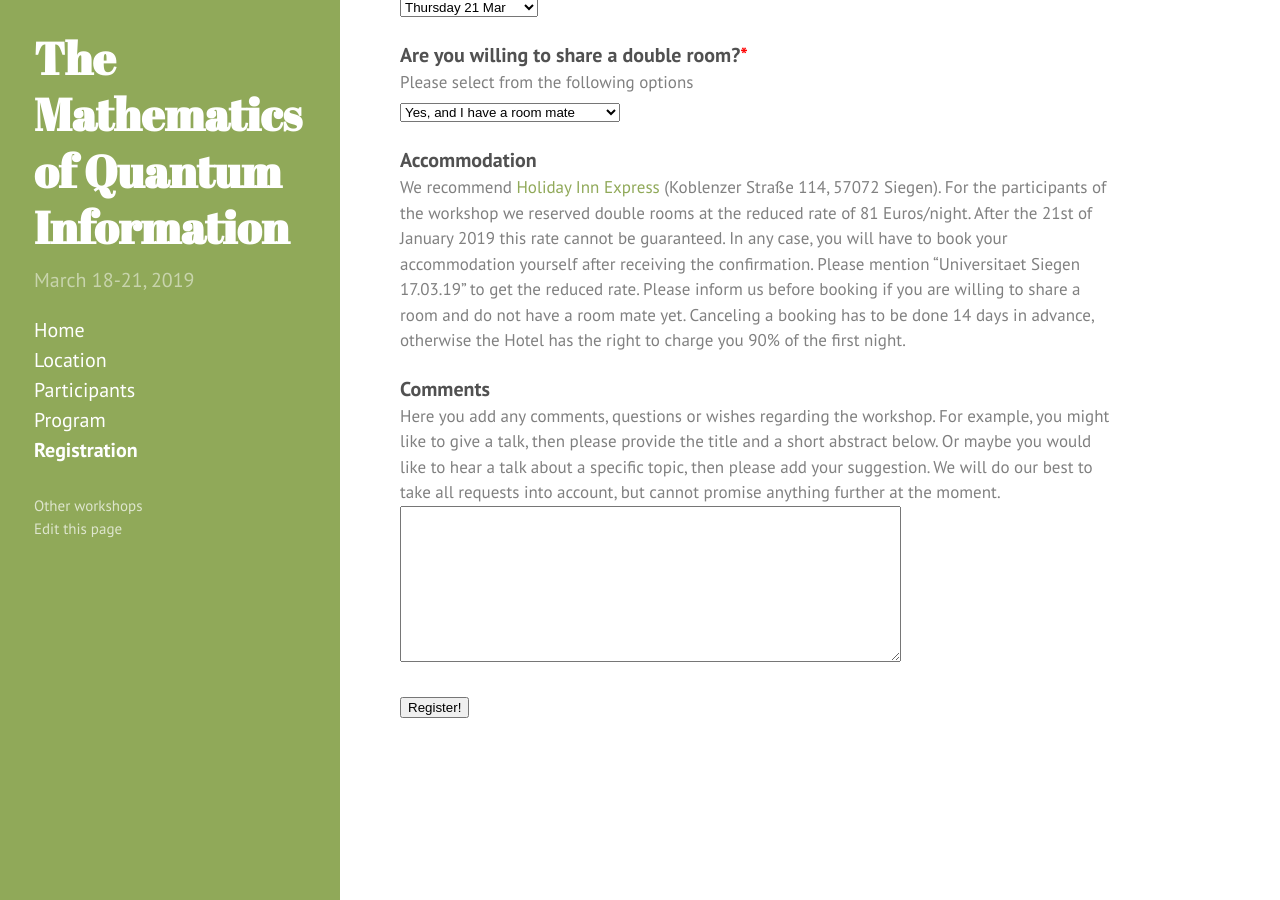
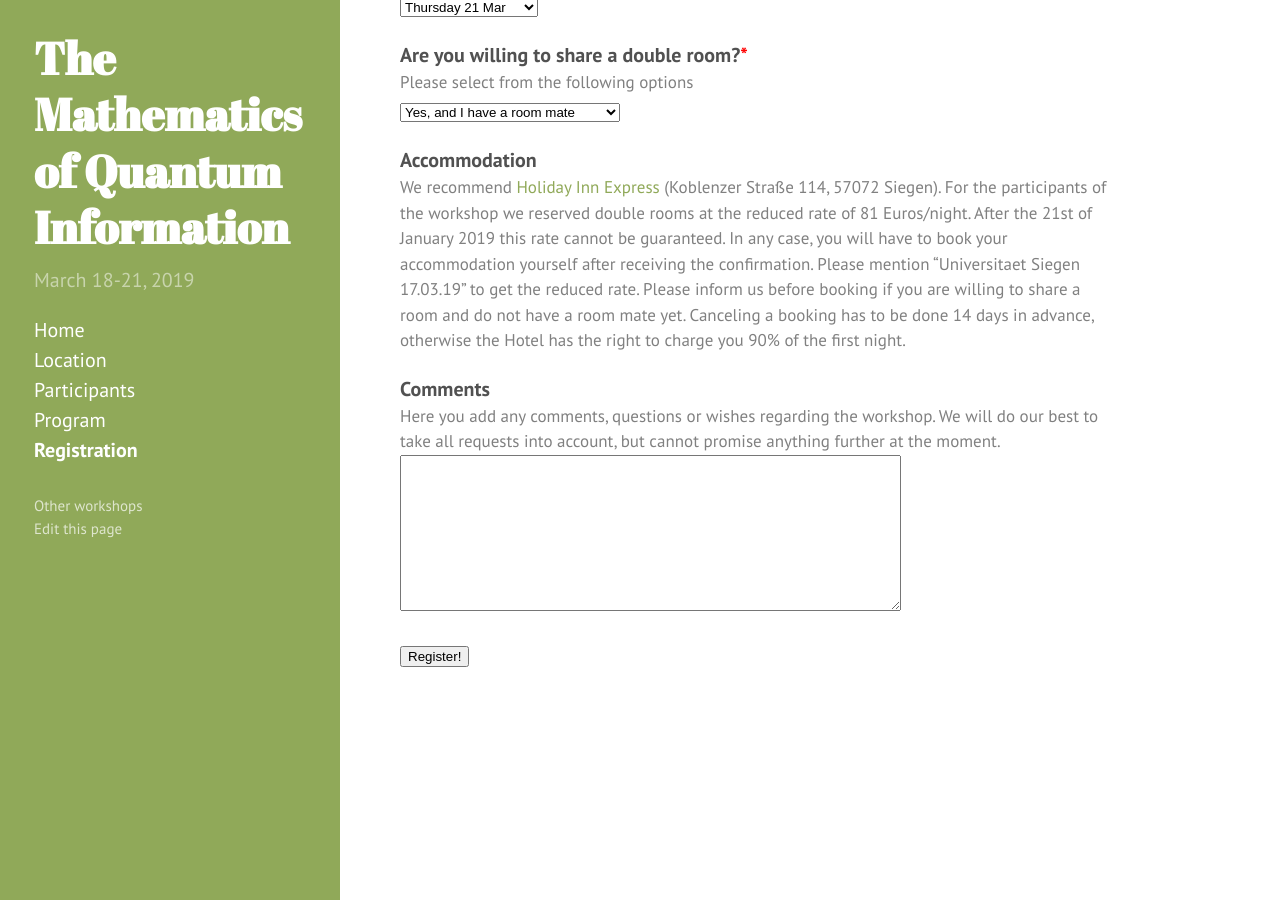
Before and after one commit to MoQIT/MoQI-2019, a Jekyll site: the page built from registration.html, in a window 1280 px wide and 900 px high, scrolled down 907 px. Built offline with Jekyll 4.4.1, drawn with Linux system fonts in a browser that asks for light colours.

Commit message:
reached deadline for talks

```diff
--- a/registration.html
+++ b/registration.html
@@ -134,10 +134,12 @@ Canceling a booking has to be done 14 days in advance, otherwise the Hotel has t
   </div>
   <div class="form-field-description">
     Here you add any comments, questions or wishes
-    regarding the workshop. For example, you might like to give a
+    regarding the workshop.
+    <!--For example, you might like to give a
     talk, then please provide the title and a short abstract below.
     Or maybe you would like to hear a talk about a specific topic,
     then please add your suggestion.
+    -->
     We will do our best to take all requests into account, but cannot
     promise anything further at the moment.
   </div>
```
